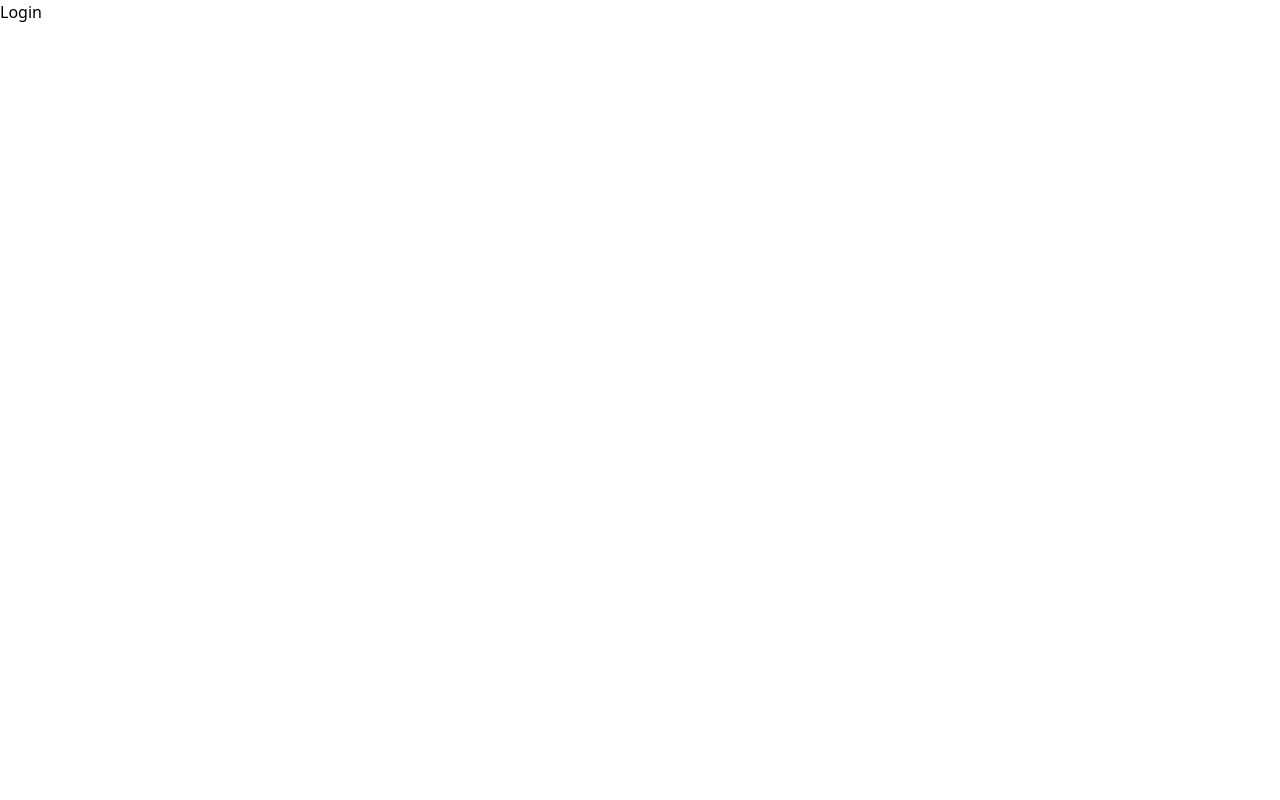
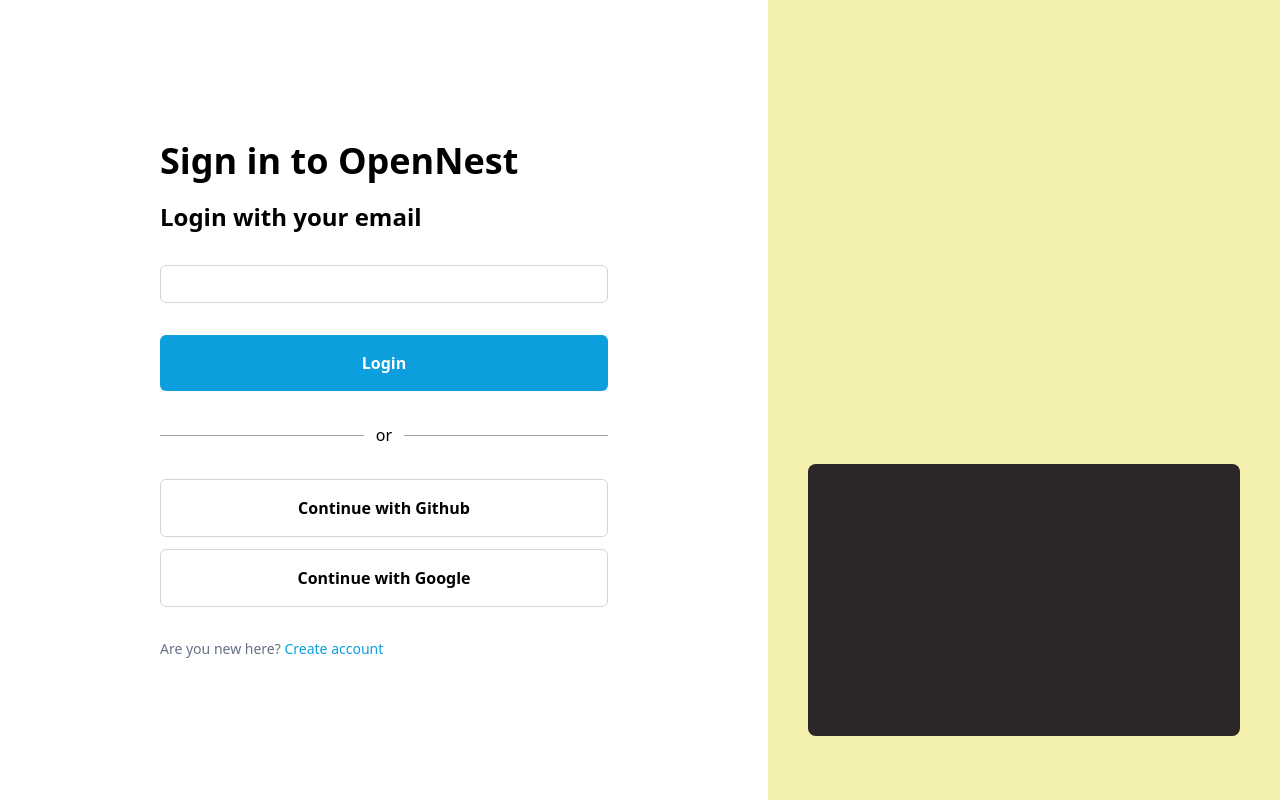
Before and after one commit to open-nest-africa/website, a React (Create React App) app: page /login in a window 1280 px wide. Built offline with nearby package versions, Linux system fonts and the light colour scheme.

Commit message:
Added login page

```diff
--- /dev/null
+++ b/src/components/FormDivider.js
@@ -0,0 +1,11 @@
+import React from "react";
+
+export const FormDivider = ({ text }) => {
+	return (
+		<div className="flex items-center justify-center gap-3">
+			<hr className="w-full border-t-1 border-gray-400"></hr>
+			<span>{text}</span>
+			<hr className="w-full border-t-1 border-gray-400"></hr>
+		</div>
+	);
+};
--- a/src/modules/auth/pages/Login.jsx
+++ b/src/modules/auth/pages/Login.jsx
@@ -1,9 +1,39 @@
-import React from 'react'
+import React from "react";
+import AuthLayout from "../component/AuthLayout";
+import Button from "../../../components/Button";
+import TextField from "../../../components/form/TextField";
+import { FormDivider } from "../../../components/FormDivider";
+import { Link } from "react-router-dom";
 
 const Login = () => {
-  return (
-    <div>Login</div>
-  )
-}
+	return (
+		<AuthLayout title="Sign in" className="flex-col gap-5 w-full max-w-md mx-auto">
+			<div className="flex flex-col gap-8">
+				<p className="text-2xl font-semibold">Login with your email</p>
+				<form action="">
+					<TextField className="border-dark outline-dark"/>
+				</form>
+				<Button
+					text="Login"
+					className="bg-blue text-white text-base font-semibold px-[114px] py-4 text-center"
+				/>
+				<FormDivider text={"or"} />
+				<div className="flex flex-col gap-3">
+					<Button
+						text="Continue with Github"
+						className="bg-white text-black text-base font-semibold px-[114px] py-4 text-center border border-dark rounded-md"
+					/>
+					<Button
+						text="Continue with Google"
+						className="bg-white text-black text-base font-semibold px-[114px] py-4 text-center border border-dark rounded-md"
+					/>
+				</div>
+				<p className="text-sm text-[#667185]">
+					Are you new here? <Link to="/signup" className="text-blue">Create account</Link>
+				</p>
+			</div>
+		</AuthLayout>
+	);
+};
 
-export default Login
+export default Login;
```
